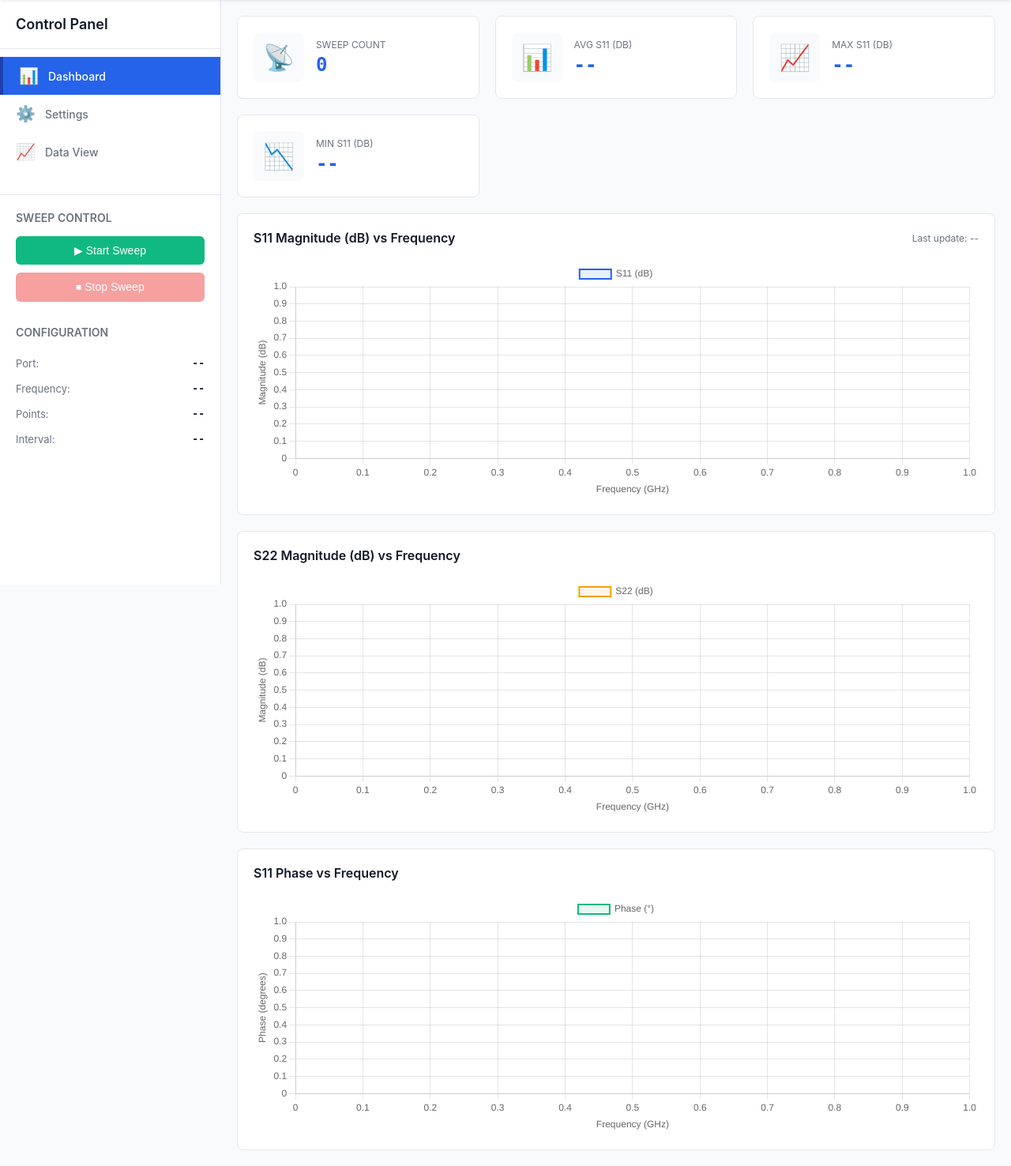
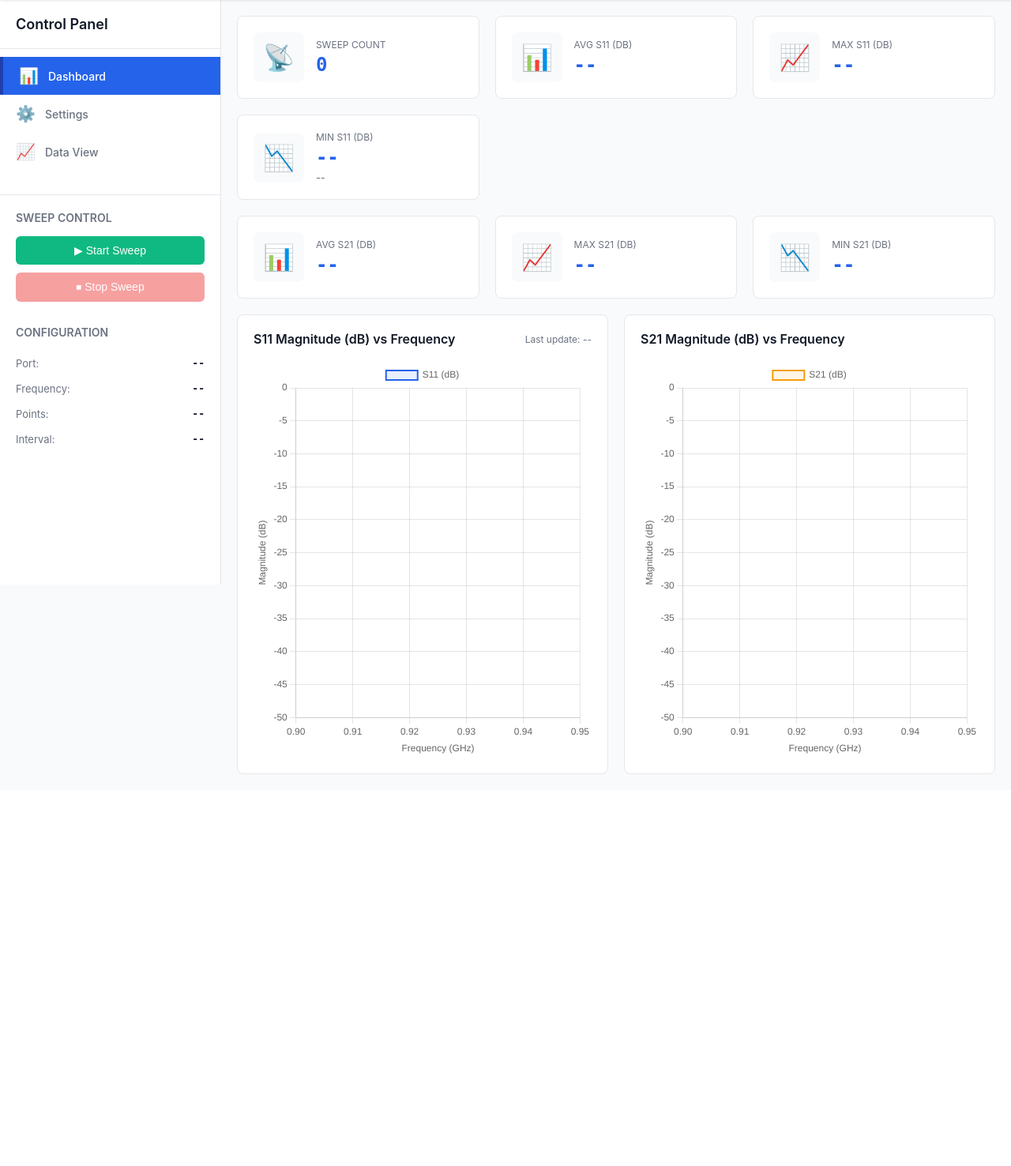
Before and after one commit to jaroohGit/drc-aten, a Flask app: page / in a window 1280 px wide. Shown: the part 60-1536 px from the top of the page at 79% size. After the commit the page ends 1040 px from the top, so only its background shows below. Run offline with Flask 3, Linux system fonts and the light colour scheme; some libraries are stand-ins or nearby versions.

Commit message:
Fix S21 chart display and update to show only S21 data - Changed s22_data to s21_data throughout backend and frontend - Fixed chart initialization with correct canvas ID (s21Chart) - Added explicit data clearing and chart updates - Updated summary stats to use s21_avg_db, s21_max_db, s21_min_db

```diff
--- a/app.py
+++ b/app.py
@@ -23,7 +23,7 @@ BAUDRATE = 115200
 START_FREQ = 0.9e9   # 0.9 GHz (900 MHz)
 STOP_FREQ = 0.95e9   # 0.95 GHz (950 MHz)
 POINTS = 101
-INTERVAL = 0.2  # seconds (200 ms)
+INTERVAL = 1.0  # seconds (1000 ms)
 
 # Global variables
 is_running = False
@@ -70,33 +70,51 @@ def sweep_loop():
             # Perform scan
             cmd = f"scan {int(START_FREQ)} {int(STOP_FREQ)} {POINTS}"
             ser.write(f"{cmd}\r\n".encode())
-            time.sleep(0.1)  # Reduced for faster updates
+            time.sleep(0.5)  # Wait for scan to complete
             ser.read(ser.in_waiting)
 
-            # Get S11 data
-            ser.write(b"data 0\r\n")
-            time.sleep(0.05)  # Reduced for faster updates
+            # Get S11 data with retry until we get all points
+            response_s11 = ""
+            for attempt in range(3):  # Try up to 3 times
+                ser.write(b"data 0\r\n")
+                time.sleep(0.5)  # Wait for data
 
-            response_s11 = ser.read(ser.in_waiting).decode('utf-8', errors='ignore')
+                response_s11 = ser.read(ser.in_waiting).decode('utf-8', errors='ignore')
+                lines_s11 = [l.strip() for l in response_s11.split('\n')
+                         if l.strip() and not l.strip().startswith('ch>')
+                         and not l.strip().startswith('data')]
 
-            # Get S22 data
-            ser.write(b"data 1\r\n")
-            time.sleep(0.05)
+                if len(lines_s11) >= POINTS:
+                    break  # Got all points
 
-            response_s22 = ser.read(ser.in_waiting).decode('utf-8', errors='ignore')
+                print(f"S11: Attempt {attempt + 1}, got {len(lines_s11)}/{POINTS} points, retrying...")
+                time.sleep(0.2)  # Short delay before retry
+
+            print(f"\n[S11 Response - {timestamp}] - {len(lines_s11)} points")
+
+            # Get S21 data with retry until we get all points
+            response_s21 = ""
+            for attempt in range(3):  # Try up to 3 times
+                ser.write(b"data 1\r\n")
+                time.sleep(0.5)  # Wait for data
+
+                response_s21 = ser.read(ser.in_waiting).decode('utf-8', errors='ignore')
+                lines_s21 = [l.strip() for l in response_s21.split('\n')
+                         if l.strip() and not l.strip().startswith('ch>')
+                         and not l.strip().startswith('data')]
+
+                if len(lines_s21) >= POINTS:
+                    break  # Got all points
+
+                print(f"S21: Attempt {attempt + 1}, got {len(lines_s21)}/{POINTS} points, retrying...")
+                time.sleep(0.2)  # Short delay before retry
+
+            print(f"[S21 Response - {timestamp}] - {len(lines_s21)} points")
 
             # Parse S11 data points
-            lines_s11 = [l.strip() for l in response_s11.split('\n')
-                     if l.strip() and not l.strip().startswith('ch>')
-                     and not l.strip().startswith('data')]
-
-            # Parse S22 data points
-            lines_s22 = [l.strip() for l in response_s22.split('\n')
-                     if l.strip() and not l.strip().startswith('ch>')
-                     and not l.strip().startswith('data')]
 
             s11_data = []
-            s22_data = []
+            s21_data = []
             frequencies = []
 
             for i, line in enumerate(lines_s11[:POINTS]):
@@ -123,8 +141,8 @@ def sweep_loop():
                     except (ValueError, ZeroDivisionError):
                         continue
 
-            # Parse S22 data
-            for i, line in enumerate(lines_s22[:POINTS]):
+            # Parse S21 data
+            for i, line in enumerate(lines_s21[:POINTS]):
                 parts = line.split()
                 if len(parts) >= 2:
                     try:
@@ -136,7 +154,7 @@ def sweep_loop():
 
                         freq_ghz = START_FREQ/1e9 + (i * (STOP_FREQ - START_FREQ) / (POINTS - 1)) / 1e9
 
-                        s22_data.append({
+                        s21_data.append({
                             'frequency': freq_ghz,
                             'magnitude': magnitude,
                             'db': db,
@@ -148,23 +166,44 @@ def sweep_loop():
                         continue
 
             # Send data via WebSocket
-            if s11_data:
+            if s11_data and len(s11_data) == POINTS:
+                print(f"\n✓ อ่านค่าได้สำเร็จ - Sweep #{sweep_count} [{timestamp}]")
+                print(f"  S11: {len(s11_data)} points | S21: {len(s21_data)} points")
+                print(f"  S11 dB: Min={min(d['db'] for d in s11_data):.2f}, Max={max(d['db'] for d in s11_data):.2f}, Avg={sum(d['db'] for d in s11_data)/len(s11_data):.2f}")
+                if s21_data:
+                    print(f"  S21 dB: Min={min(d['db'] for d in s21_data):.2f}, Max={max(d['db'] for d in s21_data):.2f}, Avg={sum(d['db'] for d in s21_data)/len(s21_data):.2f}")
+                    print(f"\n  === S21 Data Details ===")
+                    # Show first 5 and last 5 data points
+                    print(f"  First 5 points:")
+                    for i in range(min(5, len(s21_data))):
+                        d = s21_data[i]
+                        print(f"    [{i}] Freq: {d['frequency']:.4f} GHz, dB: {d['db']:.2f}, Phase: {d['phase']:.2f}°")
+                    if len(s21_data) > 10:
+                        print(f"  ...")
+                    if len(s21_data) > 5:
+                        print(f"  Last 5 points:")
+                        for i in range(max(0, len(s21_data)-5), len(s21_data)):
+                            d = s21_data[i]
+                            print(f"    [{i}] Freq: {d['frequency']:.4f} GHz, dB: {d['db']:.2f}, Phase: {d['phase']:.2f}°")
+
                 data = {
                     'timestamp': timestamp,
                     'sweep_count': sweep_count,
                     's11_data': s11_data,
-                    's22_data': s22_data,
+                    's21_data': s21_data,
                     'summary': {
                         'avg_db': sum(d['db'] for d in s11_data) / len(s11_data),
                         'max_db': max(d['db'] for d in s11_data),
                         'min_db': min(d['db'] for d in s11_data),
                         'avg_phase': sum(d['phase'] for d in s11_data) / len(s11_data),
-                        's22_avg_db': sum(d['db'] for d in s22_data) / len(s22_data) if s22_data else 0,
-                        's22_max_db': max(d['db'] for d in s22_data) if s22_data else 0,
-                        's22_min_db': min(d['db'] for d in s22_data) if s22_data else 0
+                        's21_avg_db': sum(d['db'] for d in s21_data) / len(s21_data) if s21_data else 0,
+                        's21_max_db': max(d['db'] for d in s21_data) if s21_data else 0,
+                        's21_min_db': min(d['db'] for d in s21_data) if s21_data else 0
                     }
                 }
                 socketio.emit('sweep_data', data)
+            else:
+                print(f"\n✗ ข้อมูลไม่ครบ - Sweep #{sweep_count} [{timestamp}]: S11={len(s11_data)}/{POINTS} จุด (ข้ามการแสดงผล)")
 
             time.sleep(INTERVAL)
 
--- a/static/css/style.css
+++ b/static/css/style.css
@@ -322,7 +322,7 @@ body {
 /* Charts */
 .charts-container {
     display: grid;
-    grid-template-columns: 1fr;
+    grid-template-columns: 1fr 1fr;
     gap: 20px;
 }
 
@@ -352,7 +352,7 @@ body {
 
 .chart-wrapper {
     position: relative;
-    height: 300px;
+    height: 500px;
 }
 
 /* Content Card */
--- a/static/js/app.js
+++ b/static/js/app.js
@@ -3,8 +3,7 @@ const socket = io();
 
 // Chart instances
 let dbChart = null;
-let phaseChart = null;
-let s22Chart = null;
+let s21Chart = null;
 
 // Initialize when page loads
 document.addEventListener('DOMContentLoaded', function() {
@@ -46,13 +45,16 @@ function initializeCharts() {
                     title: {
                         display: true,
                         text: 'Frequency (GHz)'
-                    }
+                    },
+                    max: 0.95
                 },
                 y: {
                     title: {
                         display: true,
                         text: 'Magnitude (dB)'
-                    }
+                    },
+                    min: -50,
+                    max: 0
                 }
             },
             animation: {
@@ -61,56 +63,12 @@ function initializeCharts() {
         }
     });
 
-    const phaseCtx = document.getElementById('phaseChart').getContext('2d');
-    phaseChart = new Chart(phaseCtx, {
+    const s21Ctx = document.getElementById('s21Chart').getContext('2d');
+    s21Chart = new Chart(s21Ctx, {
         type: 'line',
         data: {
             datasets: [{
-                label: 'Phase (°)',
-                data: [],
-                borderColor: '#10b981',
-                backgroundColor: 'rgba(16, 185, 129, 0.1)',
-                borderWidth: 2,
-                pointRadius: 0,
-                tension: 0.4
-            }]
-        },
-        options: {
-            responsive: true,
-            maintainAspectRatio: false,
-            plugins: {
-                legend: {
-                    display: true,
-                    position: 'top'
-                }
-            },
-            scales: {
-                x: {
-                    type: 'linear',
-                    title: {
-                        display: true,
-                        text: 'Frequency (GHz)'
-                    }
-                },
-                y: {
-                    title: {
-                        display: true,
-                        text: 'Phase (degrees)'
-                    }
-                }
-            },
-            animation: {
-                duration: 300
-            }
-        }
-    });
-
-    const s22Ctx = document.getElementById('s22Chart').getContext('2d');
-    s22Chart = new Chart(s22Ctx, {
-        type: 'line',
-        data: {
-            datasets: [{
-                label: 'S22 (dB)',
+                label: 'S21 (dB)',
                 data: [],
                 borderColor: '#f59e0b',
                 backgroundColor: 'rgba(245, 158, 11, 0.1)',
@@ -134,13 +92,16 @@ function initializeCharts() {
                     title: {
                         display: true,
                         text: 'Frequency (GHz)'
-                    }
+                    },
+                    max: 0.95
                 },
                 y: {
                     title: {
                         display: true,
                         text: 'Magnitude (dB)'
-                    }
+                    },
+                    min: -50,
+                    max: 0
                 }
             },
             animation: {
@@ -230,28 +191,55 @@ function updateDashboard(data) {
     document.getElementById('avgDb').textContent = data.summary.avg_db.toFixed(2);
     document.getElementById('maxDb').textContent = data.summary.max_db.toFixed(2);
     document.getElementById('minDb').textContent = data.summary.min_db.toFixed(2);
+
+    // Find frequency at minimum S11
+    const minS11Point = data.s11_data.find(d => d.db === data.summary.min_db);
+    if (minS11Point) {
+        const freqMHz = (minS11Point.frequency * 1000).toFixed(2);
+        document.getElementById('minDbFreq').textContent = `@ ${freqMHz} MHz`;
+    }
+
+    // Update S21 stats
+    if (data.summary.s21_avg_db !== undefined) {
+        document.getElementById('avgS21').textContent = data.summary.s21_avg_db.toFixed(2);
+        document.getElementById('maxS21').textContent = data.summary.s21_max_db.toFixed(2);
+        document.getElementById('minS21').textContent = data.summary.s21_min_db.toFixed(2);
+    }
+
     document.getElementById('lastUpdate').textContent = `Last update: ${data.timestamp}`;
 }
 
 // Update charts with new data
 function updateCharts(data) {
-    const s11Points = data.s11_data.map(d => ({x: d.frequency, y: d.db}));
-    const phasePoints = data.s11_data.map(d => ({x: d.frequency, y: d.phase}));
+    // Update S11 chart - แสดงเฉพาะข้อมูล S11
+    if (data.s11_data && data.s11_data.length > 0) {
+        const s11Points = data.s11_data.map(d => ({x: d.frequency, y: d.db}));
 
-    // Update dB chart
-    dbChart.data.datasets[0].data = s11Points;
-    dbChart.update('none');
+        // ล้างข้อมูลเก่าและอัพเดทเฉพาะ S11
+        dbChart.data.datasets[0].data = s11Points;
+        dbChart.data.datasets[0].label = 'S11 (dB)';
+        dbChart.data.datasets[0].borderColor = '#2563eb';
+        dbChart.update('none');
 
-    // Update phase chart
-    phaseChart.data.datasets[0].data = phasePoints;
-    phaseChart.update('none');
+        console.log(`S11 Chart Updated: ${s11Points.length} points, First: ${s11Points[0]?.y.toFixed(2)} dB, Last: ${s11Points[s11Points.length-1]?.y.toFixed(2)} dB`);
+    }
 
-    // Update S22 chart if data available
-    if (data.s22_data && data.s22_data.length > 0) {
-        const s22Points = data.s22_data.map(d => ({x: d.frequency, y: d.db}));
+    // Update S21 chart - แสดงเฉพาะข้อมูล S21 เท่านั้น
+    if (data.s21_data && data.s21_data.length > 0) {
+        const s21Points = data.s21_data.map(d => ({x: d.frequency, y: d.db}));
 
-        s22Chart.data.datasets[0].data = s22Points;
-        s22Chart.update('none');
+        // ล้างข้อมูลเก่าและอัพเดทเฉพาะ S21
+        s21Chart.data.datasets[0].data = s21Points;
+        s21Chart.data.datasets[0].label = 'S21 (dB)';
+        s21Chart.data.datasets[0].borderColor = '#f59e0b';
+        s21Chart.update('none');
+
+        console.log(`S21 Chart Updated: ${s21Points.length} points, First: ${s21Points[0]?.y.toFixed(2)} dB, Last: ${s21Points[s21Points.length-1]?.y.toFixed(2)} dB`);
+    } else {
+        // ถ้าไม่มีข้อมูล S21 ให้ล้างกราฟ
+        s21Chart.data.datasets[0].data = [];
+        s21Chart.update('none');
+        console.log('S21 Chart Cleared: No data available');
     }
 }
 
@@ -261,7 +249,13 @@ function updateDataTable(data) {
     tbody.innerHTML = '';
 
     // Show first 20 points to avoid overwhelming the table
-    const displayData = data.s11_data.slice(0, 20);
+    const displayData = data.s21_data && data.s21_data.length > 0 ? data.s21_data.slice(0, 20) : [];
+
+    if (displayData.length === 0) {
+        const row = tbody.insertRow();
+        row.innerHTML = `<td colspan="6" class="no-data">No S21 data available</td>`;
+        return;
+    }
 
     displayData.forEach(point => {
         const row = tbody.insertRow();
@@ -275,9 +269,9 @@ function updateDataTable(data) {
         `;
     });
 
-    if (data.s11_data.length > 20) {
+    if (data.s21_data.length > 20) {
         const row = tbody.insertRow();
-        row.innerHTML = `<td colspan="6" class="no-data">Showing first 20 of ${data.s11_data.length} points</td>`;
+        row.innerHTML = `<td colspan="6" class="no-data">Showing first 20 of ${data.s21_data.length} points</td>`;
     }
 }
 
--- a/templates/index.html
+++ b/templates/index.html
@@ -105,6 +105,31 @@
                     <div class="stat-info">
                         <div class="stat-label">Min S11 (dB)</div>
                         <div class="stat-value" id="minDb">--</div>
+                        <div class="stat-subtitle" id="minDbFreq" style="font-size: 0.8em; color: #6b7280; margin-top: 4px;">--</div>
+                    </div>
+                </div>
+            </div>
+
+            <div class="stats-grid">
+                <div class="stat-card">
+                    <div class="stat-icon">📊</div>
+                    <div class="stat-info">
+                        <div class="stat-label">Avg S21 (dB)</div>
+                        <div class="stat-value" id="avgS21">--</div>
+                    </div>
+                </div>
+                <div class="stat-card">
+                    <div class="stat-icon">📈</div>
+                    <div class="stat-info">
+                        <div class="stat-label">Max S21 (dB)</div>
+                        <div class="stat-value" id="maxS21">--</div>
+                    </div>
+                </div>
+                <div class="stat-card">
+                    <div class="stat-icon">📉</div>
+                    <div class="stat-info">
+                        <div class="stat-label">Min S21 (dB)</div>
+                        <div class="stat-value" id="minS21">--</div>
                     </div>
                 </div>
             </div>
@@ -122,19 +147,10 @@
 
                 <div class="chart-card">
                     <div class="chart-header">
-                        <h3>S22 Magnitude (dB) vs Frequency</h3>
+                        <h3>S21 Magnitude (dB) vs Frequency</h3>
                     </div>
                     <div class="chart-wrapper">
-                        <canvas id="s22Chart"></canvas>
-                    </div>
-                </div>
-
-                <div class="chart-card">
-                    <div class="chart-header">
-                        <h3>S11 Phase vs Frequency</h3>
-                    </div>
-                    <div class="chart-wrapper">
-                        <canvas id="phaseChart"></canvas>
+                        <canvas id="s21Chart"></canvas>
                     </div>
                 </div>
             </div>
```
